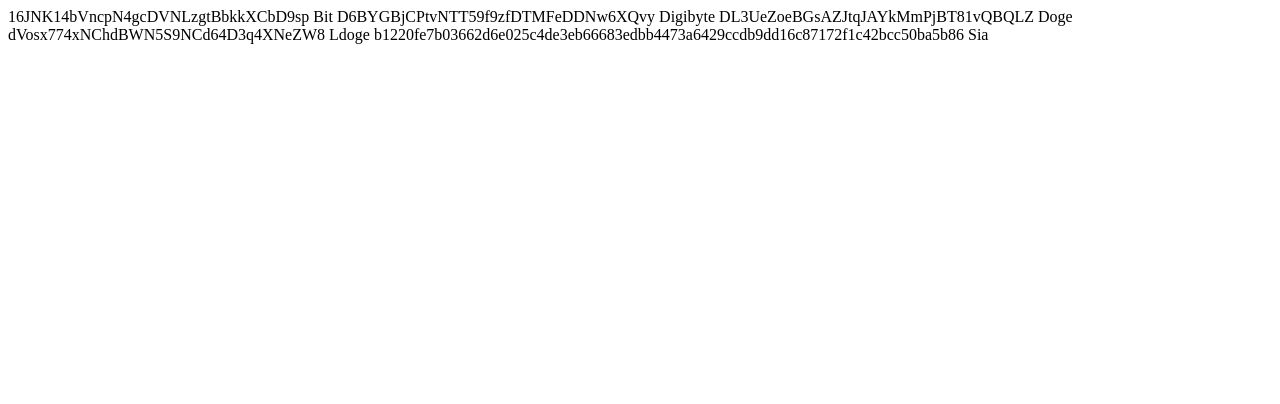
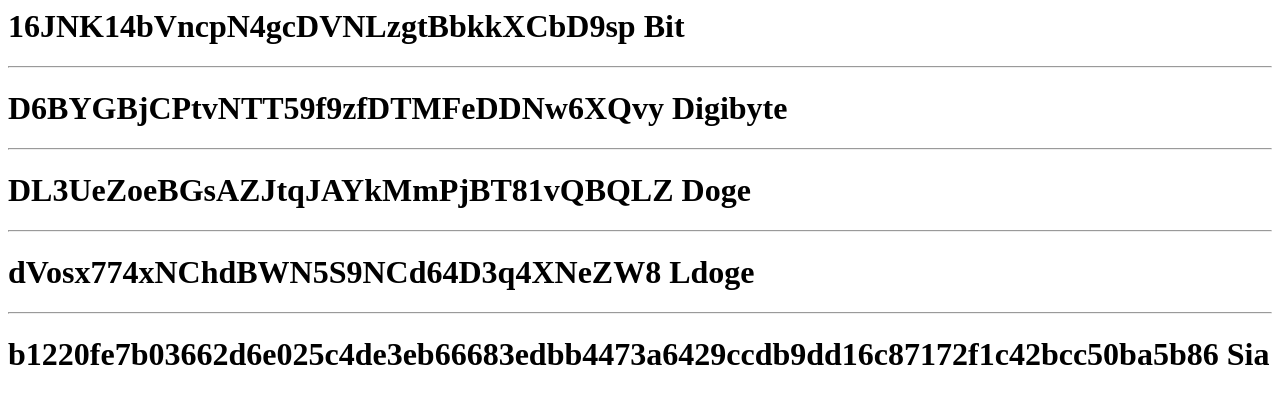
Before and after one commit to burhen/burhen.github.io, a plain HTML site: page index.html in a window 1280 px wide. Drawn offline with Linux system fonts and the light colour scheme.

Commit message:
Update index.html

```diff
--- a/index.html
+++ b/index.html
@@ -1,5 +1,9 @@
-16JNK14bVncpN4gcDVNLzgtBbkkXCbD9sp Bit
-D6BYGBjCPtvNTT59f9zfDTMFeDDNw6XQvy Digibyte
-DL3UeZoeBGsAZJtqJAYkMmPjBT81vQBQLZ Doge
-dVosx774xNChdBWN5S9NCd64D3q4XNeZW8 Ldoge
-b1220fe7b03662d6e025c4de3eb66683edbb4473a6429ccdb9dd16c87172f1c42bcc50ba5b86 Sia
+<h1> 16JNK14bVncpN4gcDVNLzgtBbkkXCbD9sp Bit </h1>
+<hr/>
+<h1> D6BYGBjCPtvNTT59f9zfDTMFeDDNw6XQvy Digibyte </h1>
+<hr/>
+<h1> DL3UeZoeBGsAZJtqJAYkMmPjBT81vQBQLZ Doge </h1>
+<hr/>
+<h1> dVosx774xNChdBWN5S9NCd64D3q4XNeZW8 Ldoge </h1>
+<hr/>
+<h1> b1220fe7b03662d6e025c4de3eb66683edbb4473a6429ccdb9dd16c87172f1c42bcc50ba5b86 Sia </h1>
```
